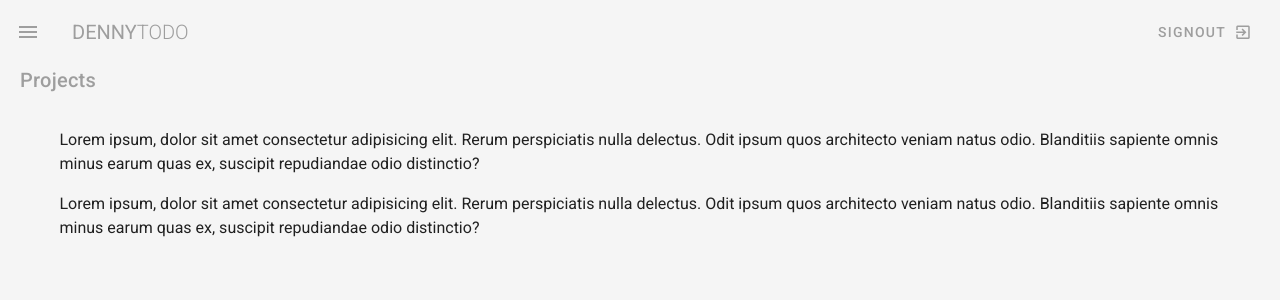
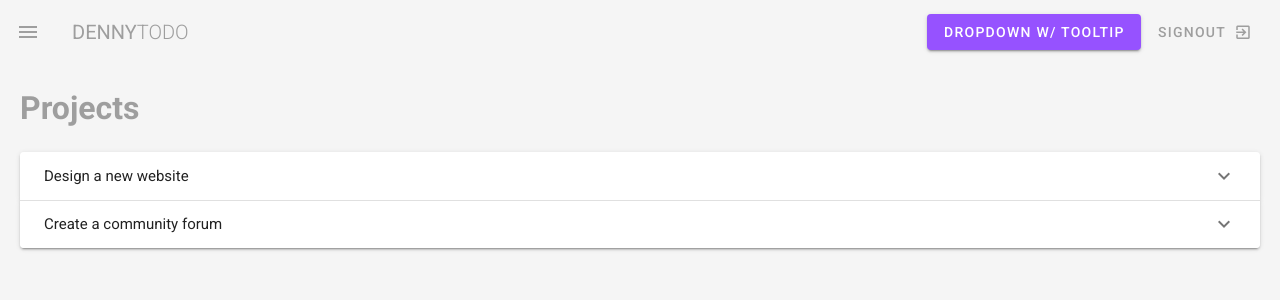
Before and after one commit to D-Molloy/vue-vuetify, a Vue app: page /projects in a window 1280 px wide. Shown: the top 300 px of the page. Built offline with nearby package versions, Linux system fonts and the light colour scheme.

Commit message:
displaying projects in expansion panels

```diff
--- a/src/components/Navbar.vue
+++ b/src/components/Navbar.vue
@@ -7,12 +7,36 @@
         <span class="font-weight-light">Todo</span>
       </v-toolbar-title>
       <v-spacer></v-spacer>
+      <!-- dropdown menu -->
+      <v-menu>
+      <template v-slot:activator="{ on: menu }">
+        <v-tooltip bottom>
+          <template v-slot:activator="{ on: tooltip }">
+            <v-btn
+              color="primary"
+              dark
+              v-on="{ ...tooltip, ...menu }"
+            >Dropdown w/ Tooltip</v-btn>
+          </template>
+          <span>Im A ToolTip</span>
+        </v-tooltip>
+      </template>
+      <v-list>
+        <v-list-item
+          v-for="(item, index) in items"
+          :key="index"
+          @click=""
+        >
+          <v-list-item-title>{{ item.title }}</v-list-item-title>
+        </v-list-item>
+      </v-list>
+    </v-menu>
       <v-btn text class="grey--text">
         <span>Signout</span>
         <v-icon right>mdi-exit-to-app</v-icon>
       </v-btn>
     </v-app-bar>
-    <!-- App needs to be included for the drawer to -->
+    <!-- App needs to be included for theprojec drawer to -->
     <v-navigation-drawer v-model="drawerOpen" app class="primary">
       <v-col cols="12" class="d-flex flex-column align-center mt-5">
         <v-avatar size="100" class="grey lighten-2">
--- a/src/views/Projects.vue
+++ b/src/views/Projects.vue
@@ -1,24 +1,42 @@
 <template>
   <div class="projects">
-    <h1 class="title grey--text">Projects</h1>
-        <v-container class="my-5">
-      <p>
-        Lorem ipsum, dolor sit amet consectetur adipisicing elit. Rerum
-        perspiciatis nulla delectus. Odit ipsum quos architecto veniam natus
-        odio. Blanditiis sapiente omnis minus earum quas ex, suscipit
-        repudiandae odio distinctio?
-      </p>
-      <p>
-        Lorem ipsum, dolor sit amet consectetur adipisicing elit. Rerum
-        perspiciatis nulla delectus. Odit ipsum quos architecto veniam natus
-        odio. Blanditiis sapiente omnis minus earum quas ex, suscipit
-        repudiandae odio distinctio?
-      </p>
-    </v-container>
+    <h1 class="subheading grey--text py-5">Projects</h1>
+
+  <v-expansion-panels>
+    <v-expansion-panel
+      v-for="(project,i) in myProjects"
+      :key="i"
+    >
+      <v-expansion-panel-header>{{project.title}}</v-expansion-panel-header>
+       <v-expansion-panel-content class="grey--text">
+            <div class="font-weight-bold">due by {{project.due}}</div>
+            <div>{{project.content}}</div>
+        </v-expansion-panel-content>
+    </v-expansion-panel>
+  </v-expansion-panels>
+
   </div>
 </template>
+
 <script>
-// @ is an alias to /src
 export default {
-  name: 'Projects'
-};
+  data() {
+    return {
+      projects: [
+        { title: 'Design a new website', person: 'The Net Ninja', due: '1st Jan 2019', status: 'ongoing', content: 'Lorem ipsum dolor sit amet consectetur adipisicing elit. Sunt consequuntur eos eligendi illum minima adipisci deleniti, dicta mollitia enim explicabo fugiat quidem ducimus praesentium voluptates porro molestias non sequi animi!'},
+        { title: 'Code up the homepage', person: 'Chun Li', due: '10th Jan 2019', status: 'complete', content: 'Lorem ipsum dolor sit amet consectetur adipisicing elit. Sunt consequuntur eos eligendi illum minima adipisci deleniti, dicta mollitia enim explicabo fugiat quidem ducimus praesentium voluptates porro molestias non sequi animi!'},
+        { title: 'Design video thumbnails', person: 'Ryu', due: '20th Dec 2018', status: 'complete', content: 'Lorem ipsum dolor sit amet consectetur adipisicing elit. Sunt consequuntur eos eligendi illum minima adipisci deleniti, dicta mollitia enim explicabo fugiat quidem ducimus praesentium voluptates porro molestias non sequi animi!'},
+        { title: 'Create a community forum', person: 'Gouken', due: '20th Oct 2018', status: 'overdue', content: 'Lorem ipsum dolor sit amet consectetur adipisicing elit. Sunt consequuntur eos eligendi illum minima adipisci deleniti, dicta mollitia enim explicabo fugiat quidem ducimus praesentium voluptates porro molestias non sequi animi!'},
+        { title: 'Create a community forum', person: 'The Net Ninja', due: '20th Oct 2018', status: 'overdue', content: 'Lorem ipsum dolor sit amet consectetur adipisicing elit. Sunt consequuntur eos eligendi illum minima adipisci deleniti, dicta mollitia enim explicabo fugiat quidem ducimus praesentium voluptates porro molestias non sequi animi!'},
+      ]
+    }
+  },
+  computed: {
+    myProjects() {
+      return this.projects.filter(project => {
+        return project.person === 'The Net Ninja' && project.status != 'complete'
+      })
+    }
+  }
+}
+</script>
```
